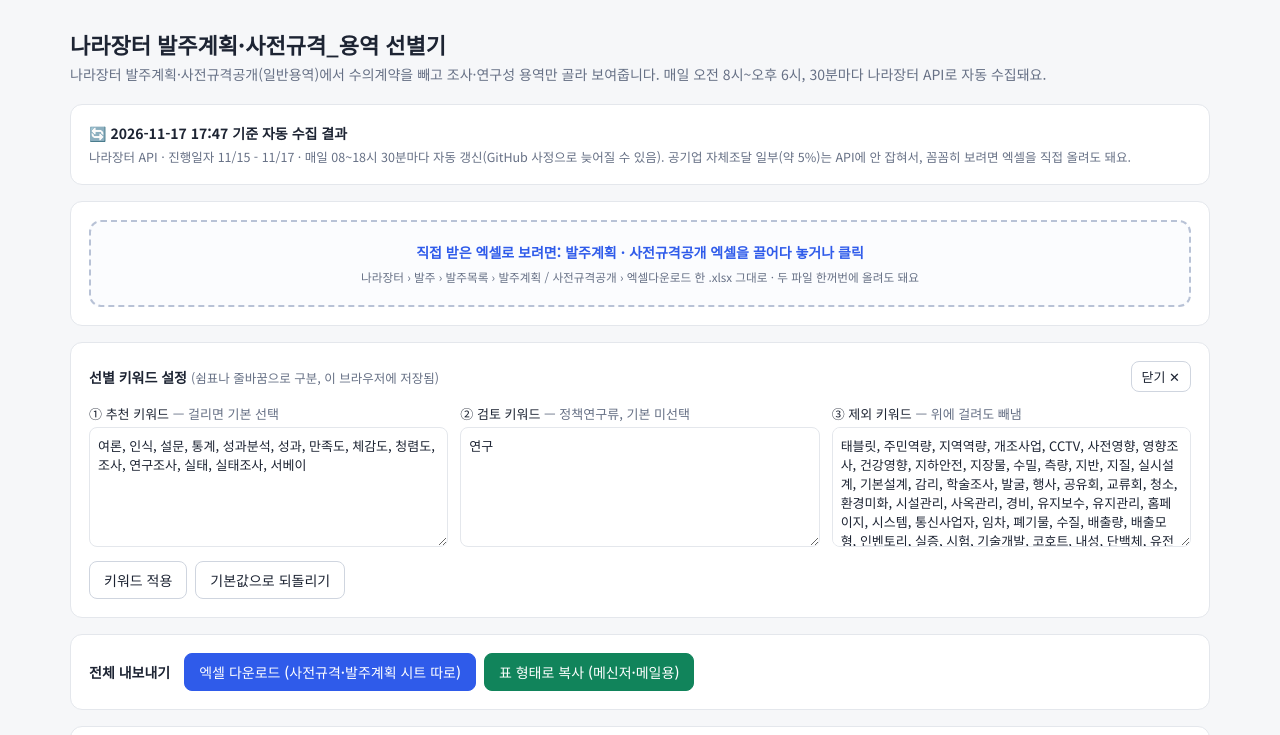
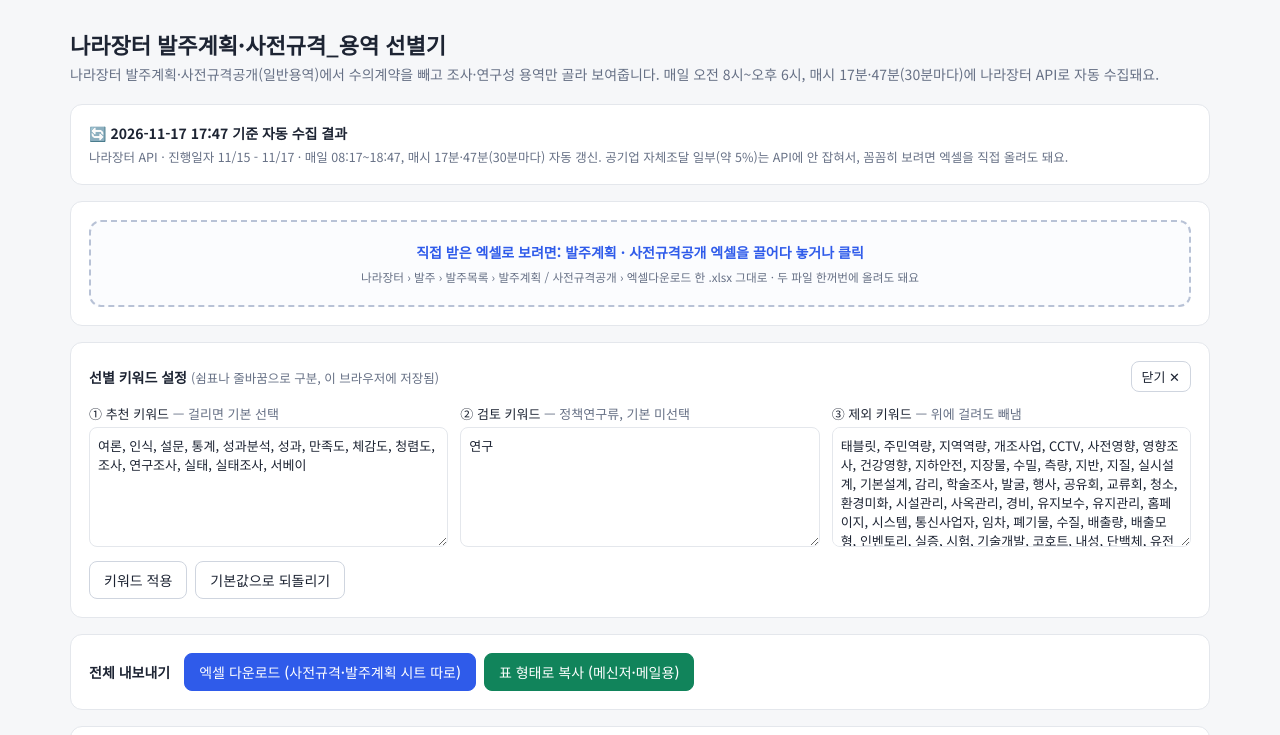
Before and after one commit to ejjangwork/g2b-selector, a plain HTML site: page index.html in a window 1280 px wide. Shown: the top 735 px of the page. Drawn offline with Linux system fonts and the light colour scheme.

Commit message:
Add files via upload

```diff
--- a/index.html
+++ b/index.html
@@ -113,7 +113,7 @@ tr.dup mark{background:#f3f0e0}
 <body>
 <div class="wrap">
   <h1>나라장터 발주계획·사전규격_용역 선별기</h1>
-  <p class="lead">나라장터 발주계획·사전규격공개(일반용역)에서 수의계약을 빼고 조사·연구성 용역만 골라 보여줍니다. 매일 오전 8시~오후 6시, 30분마다 나라장터 API로 자동 수집돼요.</p>
+  <p class="lead">나라장터 발주계획·사전규격공개(일반용역)에서 수의계약을 빼고 조사·연구성 용역만 골라 보여줍니다. 매일 오전 8시~오후 6시, 매시 17분·47분(30분마다)에 나라장터 API로 자동 수집돼요.</p>
 
   <div class="card" id="autoCard">
     <div class="row" style="justify-content:space-between">
@@ -495,7 +495,7 @@ async function getLatest(){
 function showLatestInfo(){
     const g = latest.generatedAt, rg = latest.range.replace(/(\d{4})(\d{2})(\d{2})/g, (m,y,mo,d) => `${+mo}/${+d}`);
     $('autoTitle').textContent = `🔄 ${g} 기준 자동 수집 결과`;
-    $('autoSub').textContent = `나라장터 API · 진행일자 ${rg} · 매일 08~18시 30분마다 자동 갱신(GitHub 사정으로 늦어질 수 있음). 공기업 자체조달 일부(약 5%)는 API에 안 잡혀서, 꼼꼼히 보려면 엑셀을 직접 올려도 돼요.`;
+    $('autoSub').textContent = `나라장터 API · 진행일자 ${rg} · 매일 08:17~18:47, 매시 17분·47분(30분마다) 자동 갱신. 공기업 자체조달 일부(약 5%)는 API에 안 잡혀서, 꼼꼼히 보려면 엑셀을 직접 올려도 돼요.`;
 }
 async function loadLatest(){
   try {
```
